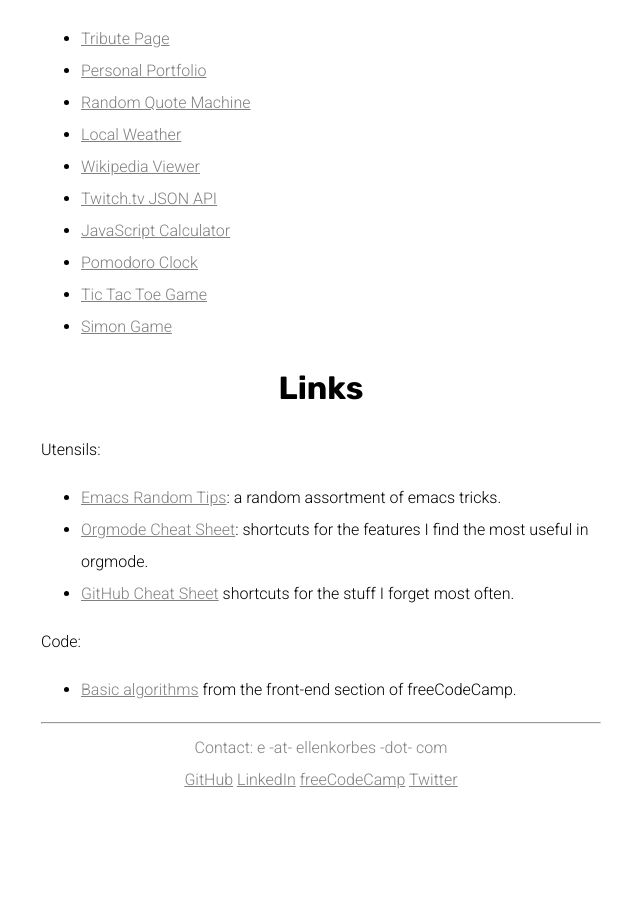
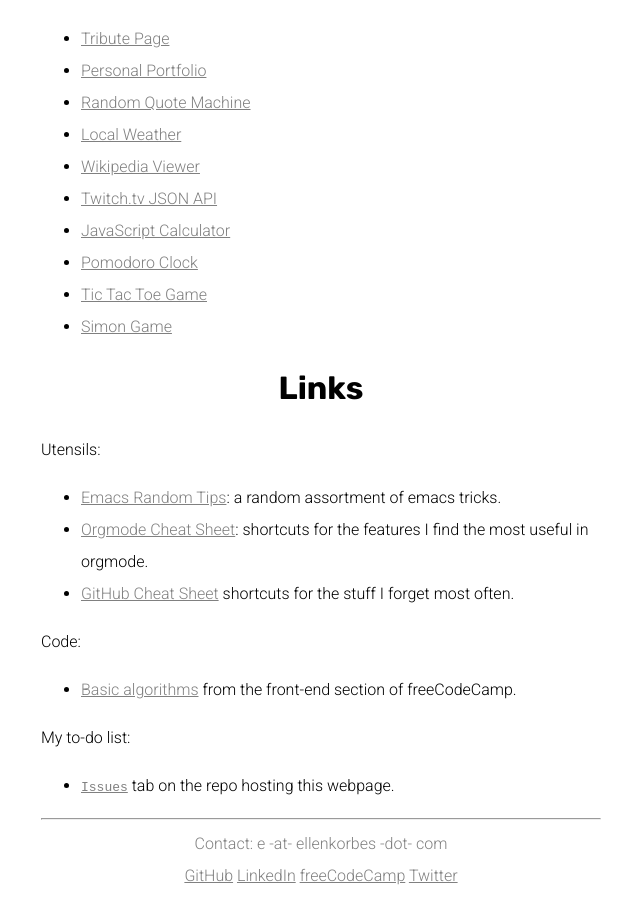
Before and after one commit to vkorbes/ellenkorbes.github.io, a Jekyll site: the page built from index.md, in a window 1280 px wide and 900 px high, scrolled down 7860 px. Shown: the whole window, without its empty margins (319-959 px from the left). Built offline with Jekyll 4.4.1, drawn with Linux system fonts in a browser that asks for light colours; before the commit the page ends 8664 px from its top, so only the background shows below that.

Commit message:
Added link

```diff
--- a/_includes/ceres.md
+++ b/_includes/ceres.md
@@ -221,3 +221,7 @@ Utensils:
 Code:
 
 - [Basic algorithms](https://github.com/ellenkorbes/ellenkorbes.github.io/tree/master/learning/freecodecamp/front_end/02_basic_algorithms) from the front-end section of freeCodeCamp.
+
+My to-do list:
+
+- [`Issues`](https://github.com/ellenkorbes/ellenkorbes.github.io/issues) tab on the repo hosting this webpage.
```
